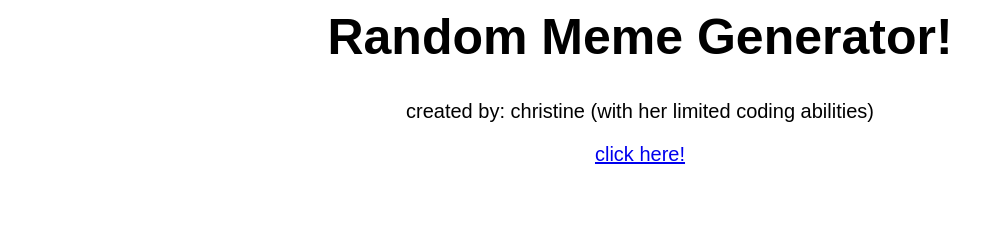
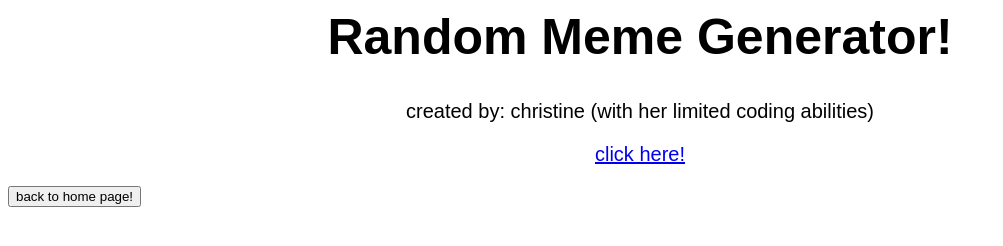
Before and after one commit to randommemegenerator/randommemegenerator.github.io, a plain HTML site: page index.html in a window 1280 px wide. Shown: the whole page, without its empty margins (0-1003 px from the left). Drawn offline with Linux system fonts and the light colour scheme.

Commit message:
Update index.html

```diff
--- a/index.html
+++ b/index.html
@@ -31,9 +31,14 @@
         function randomSite() {
             var i = parseInt(Math.random() * sites.length);
             location.href = sites[i];
+
+        function myFunction() {
+          alert(<a href= "https://randommemegenerator.github.io/"> back to home page!</a>);
         }
     </script>
     <p id= "meme"> <a href="#" onclick="randomSite();"> click here! </a> </p>
+    <button onclick="setTimeout(myFunction, 3000);"> back to home page! </button>
+
   </body>
 
 <html>
```
